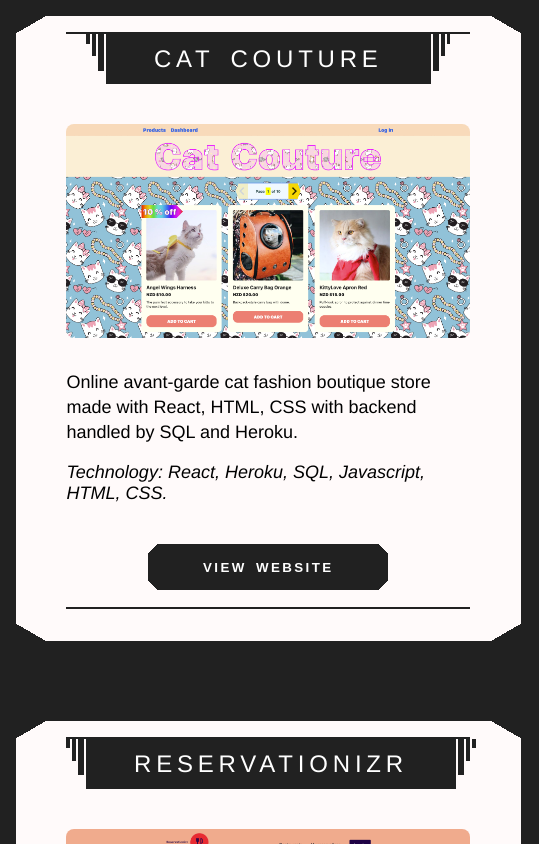
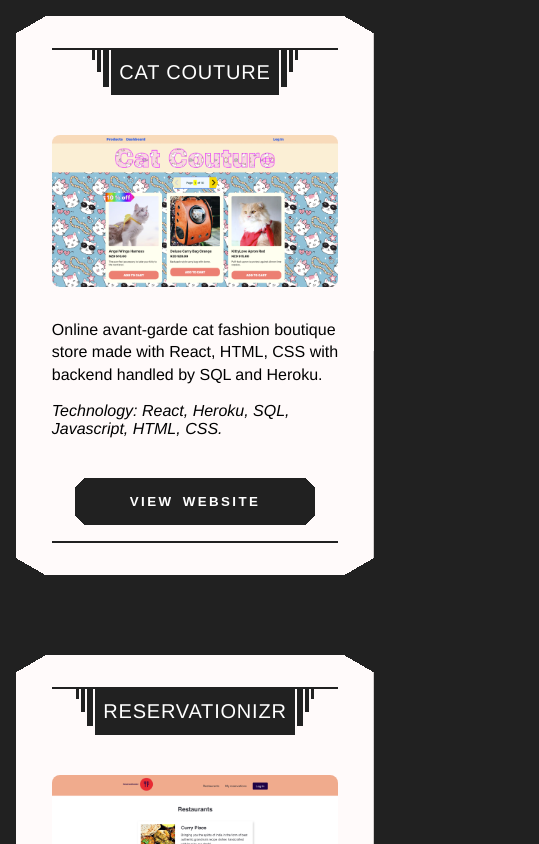
Before and after one commit to wyangy/porfolio, a React (Create React App) app in the folder wyangynz/: page / in a window 390 px wide. Shown: the top 844 px of the page, 539 px wide, since content can reach past the window. Built offline with nearby package versions, Linux system fonts and the light colour scheme.

Commit message:
add media query

```diff
--- a/wyangynz/src/components/Heading.js
+++ b/wyangynz/src/components/Heading.js
@@ -10,18 +10,33 @@
 		justify-content: center;
 		align-items: center;
 
-		min-width: 13rem;
-		padding: 0.7rem 3rem;
+		padding: 0.7rem 0.5rem;
 		border-left: 2px solid snow;
 		border-right: 2px solid snow;
 
 		background: #212121;
 		color: white;
 		text-transform: uppercase;
-		letter-spacing: 0.3rem;
-		word-spacing: 0.3rem;
-		font-size: 24px;
+
+		font-size: 20px;
 		font-weight: 400;
+		letter-spacing: 0.05rem;
+
+		@media (min-width: 600px) {
+			/* min-width: 13rem; */
+			/* font-size: 22px; */
+			padding: 0.7rem 1.5rem;
+			letter-spacing: 0.3rem;
+			word-spacing: 0.3rem;
+		}
+
+		@media (min-width: 800px) {
+			min-width: 13rem;
+			font-size: 24px;
+			padding: 0.7rem 3rem;
+			/* letter-spacing: 0.3rem; */
+			/* word-spacing: 0.3rem; */
+		}
 	}
 
 	.heading-left-inner {
--- a/wyangynz/src/components/Project.js
+++ b/wyangynz/src/components/Project.js
@@ -16,7 +16,7 @@
 		border-top: 2px solid #212121;
 		border-bottom: 2px solid #212121;
 		width: 80%;
-		margin: 1rem 1rem 2rem;
+		margin: 2rem 1rem 2rem;
 		padding-bottom: 1rem;
 	}
 
@@ -29,7 +29,11 @@
 		flex-direction: column;
 		gap: 1rem;
 
-		font-size: 18px;
+		font-size: 16px;
+
+		@media (min-width: 600px) {
+			font-size: 18px;
+		}
 	}
 
 	img {
```
